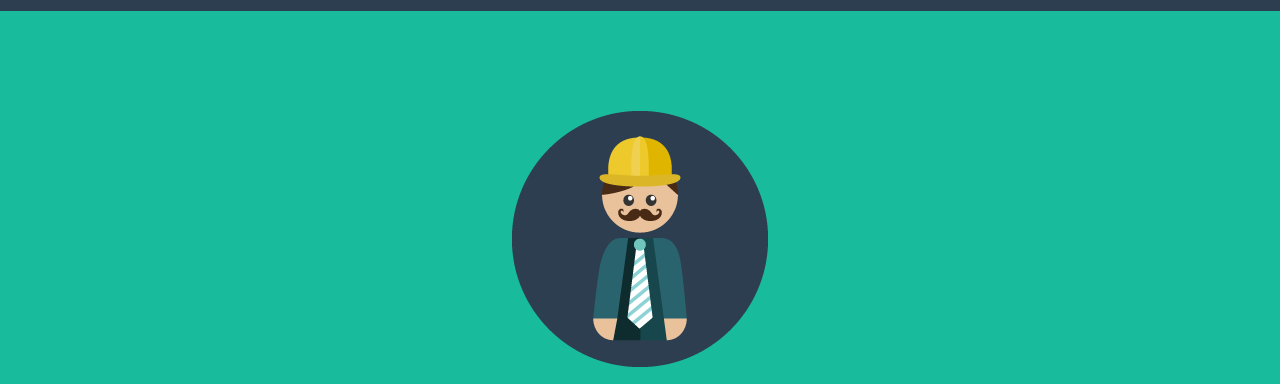
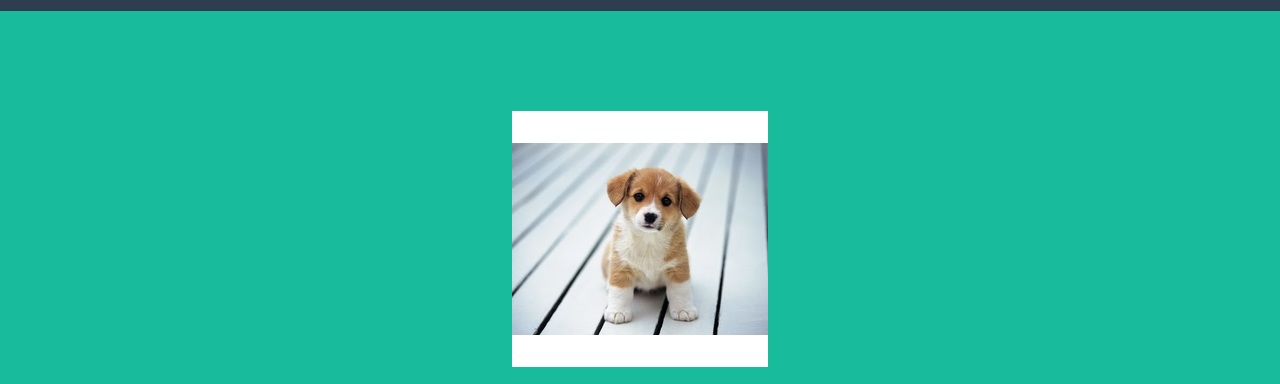
Before and after one commit to RuhanLi/ruhanli.github.io, a website: page index.html in a window 1280 px wide. Shown: the part 89-473 px from the top of the page. Drawn offline with nearby package versions, Linux system fonts and the light colour scheme; some packages are replaced by stand-ins of ours.

Commit message:
Update index.html

```diff
--- a/index.html
+++ b/index.html
@@ -78,7 +78,7 @@
         <div class="container">
             <div class="row">
                 <div class="col-lg-12">
-                    <img class="img-responsive" src="img/profile.png" alt="">
+                    <img class="img-responsive" src="img/project/hqdefault.jpg" alt="img-rounded">
                     <div class="intro-text">
                         <span class="name">Raymond Li</span>
                         <hr class="style2">
```
